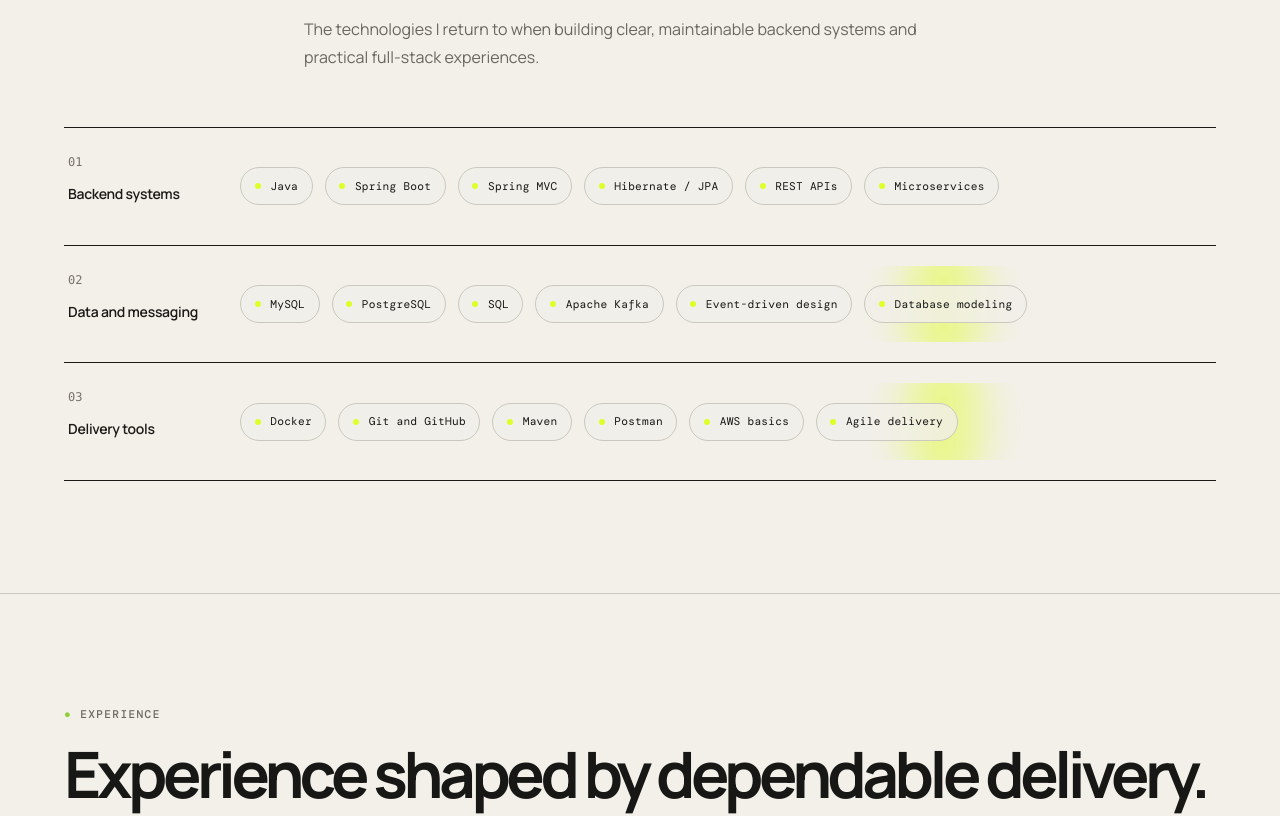
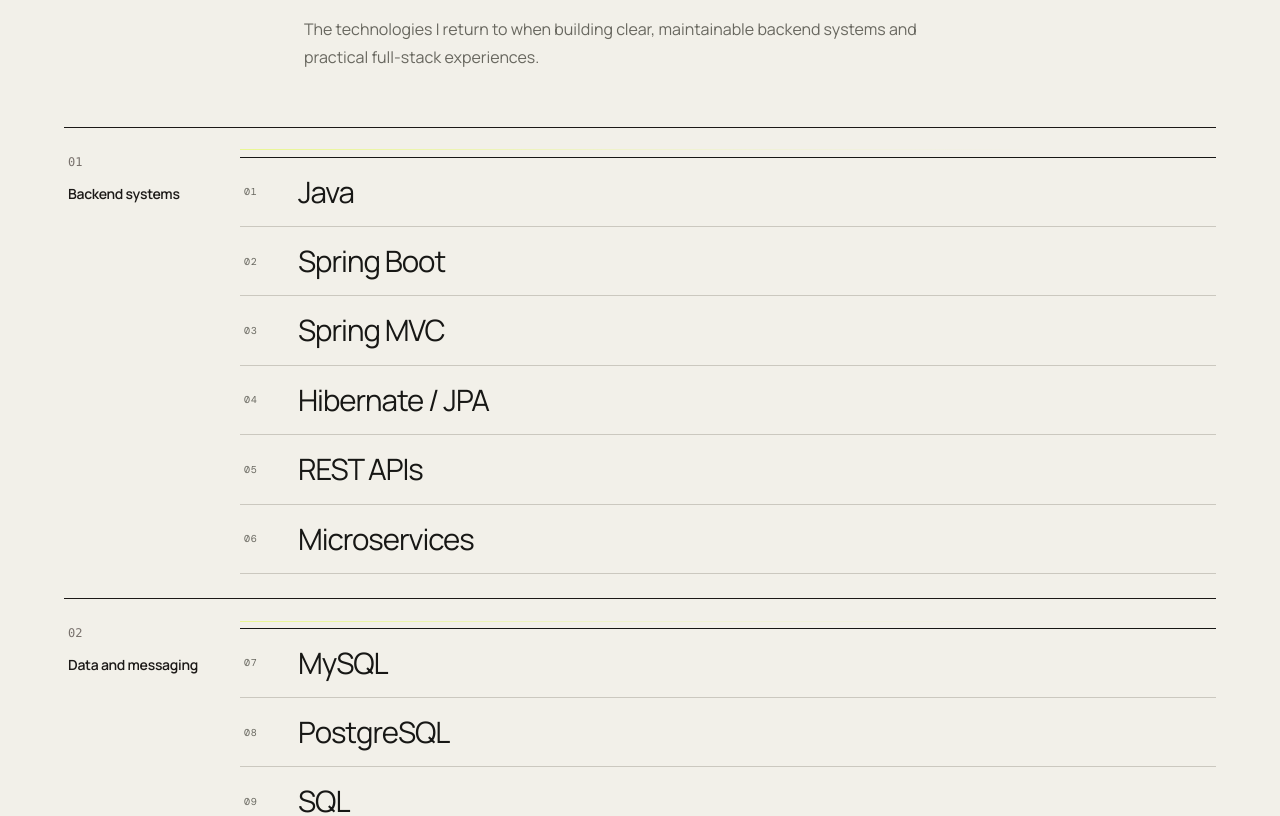
Before and after one commit to Laxmankale/laxmankale.github.io, a React (Vite) app: page / in a window 1280 px wide. Shown: the part 2000-2816 px from the top of the page. Built offline with nearby package versions, Linux system fonts and the light colour scheme; a web font is replaced by a local one.

Commit message:
Update skills section and improve styling

```diff
--- a/src/index.css
+++ b/src/index.css
@@ -437,68 +437,67 @@ body {
   overflow: hidden;
 }
 
-.skills-grid {
+.skills-list-wrap {
   position: relative;
-  display: flex;
-  flex-wrap: wrap;
-  align-content: center;
-  gap: 0.75rem;
-  min-height: 4.8rem;
   overflow: hidden;
   isolation: isolate;
-  padding: 0.25rem 0;
+  padding: 0.55rem 0 0.25rem;
 }
 
-.skills-spotlight {
+.skills-scanline {
   position: absolute;
-  inset: -25% auto -25% 0;
+  left: 0;
+  right: 0;
+  top: 0.1rem;
   z-index: 0;
-  width: 8rem;
-  border-radius: 999px;
-  background: linear-gradient(90deg, transparent, rgba(223, 255, 40, 0.55), transparent);
-  filter: blur(14px);
+  height: 1px;
+  transform-origin: left center;
+  background: linear-gradient(90deg, var(--accent), color-mix(in srgb, var(--accent) 32%, transparent), transparent 82%);
   pointer-events: none;
 }
 
-.skill-chip {
+.skill-cloud {
   position: relative;
   z-index: 1;
-  display: inline-flex;
-  align-items: center;
-  gap: 0.6rem;
-  border: 1px solid var(--line);
-  border-radius: 999px;
-  background: color-mix(in srgb, var(--paper) 82%, transparent);
-  padding: 0.6rem 0.85rem;
-  color: var(--ink);
-  font-family: 'DM Mono', monospace;
-  font-size: 0.7rem;
-  letter-spacing: 0.02em;
-  white-space: nowrap;
-  transition: border-color 180ms ease, background 180ms ease, color 180ms ease, box-shadow 180ms ease;
+  margin: 0;
+  padding: 0;
+  list-style: none;
+  border-top: 1px solid var(--ink);
 }
 
-.skill-chip:hover {
-  border-color: var(--accent);
-  background: var(--accent);
-  color: #171715;
-  box-shadow: 0 0.7rem 1.6rem rgba(223, 255, 40, 0.15);
+.skill-cloud-item {
+  display: flex;
+  align-items: center;
+  gap: 1.875rem;
+  border-bottom: 1px solid var(--line);
+  padding: 1.125rem 0.25rem;
+  color: var(--ink);
+  font-size: clamp(1.35rem, 2.3vw, 2.35rem);
+  letter-spacing: -0.035em;
+  line-height: 1.1;
+  transition: color 200ms ease, padding 200ms ease;
 }
 
-.skill-chip-dot {
-  height: 0.38rem;
-  width: 0.38rem;
-  border-radius: 999px;
-  background: var(--accent);
+.skill-cloud-item:hover {
+  padding-left: 1rem;
+  color: #5b6cff;
 }
 
-.skill-chip:hover .skill-chip-dot {
-  background: #171715;
+.skill-cloud-index {
+  min-width: 1.5rem;
+  color: var(--muted);
+  font-family: 'DM Mono', monospace;
+  font-size: 0.625rem;
+  letter-spacing: 0.08em;
 }
 
 @media (prefers-reduced-motion: reduce) {
-  .skills-spotlight {
+  .skills-scanline {
     display: none;
+  }
+
+  .skill-cloud-item {
+    transition: none;
   }
 }
 .experience-timeline {
--- a/src/pages/Skills.jsx
+++ b/src/pages/Skills.jsx
@@ -53,27 +53,37 @@ export default function Skills() {
                 {lane.label}
               </h3>
             </div>
-            <div className="skills-grid" aria-label={`${lane.label} skills`}>
+            <div className="skills-list-wrap">
               <motion.span
-                className="skills-spotlight"
+                className="skills-scanline"
                 aria-hidden="true"
-                animate={{ x: ["-120%", "500%"] }}
-                transition={{ delay: laneIndex * 0.7, duration: 5.2, ease: "easeInOut", repeat: Infinity, repeatDelay: 1.4 }}
+                initial={{ opacity: 0, scaleX: 0 }}
+                whileInView={{ opacity: [0, 1, 0.45], scaleX: 1 }}
+                viewport={{ once: true, amount: 0.45 }}
+                transition={{ delay: laneIndex * 0.12, duration: 0.8, ease: [0.22, 1, 0.36, 1] }}
               />
+              <ul className="skill-cloud" aria-label={`${lane.label} skills`}>
               {lane.items.map((skill, skillIndex) => (
-                <motion.span
+                <motion.li
                   key={skill}
-                  className="skill-chip"
-                  initial={{ opacity: 0, y: 12, scale: 0.94 }}
-                  whileInView={{ opacity: 1, y: 0, scale: 1 }}
-                  whileHover={{ y: -5, scale: 1.04 }}
-                  viewport={{ once: true }}
-                  transition={{ delay: laneIndex * 0.08 + skillIndex * 0.06, duration: 0.42, ease: [0.22, 1, 0.36, 1] }}
+                  className="skill-cloud-item"
+                  initial={{ opacity: 0, x: -18 }}
+                  whileInView={{ opacity: 1, x: 0 }}
+                  viewport={{ once: true, amount: 0.45 }}
+                  transition={{
+                    delay: laneIndex * 0.12 + 0.12 + skillIndex * 0.075,
+                    type: "spring",
+                    stiffness: 260,
+                    damping: 21,
+                  }}
                 >
-                  <span className="skill-chip-dot" />
+                  <span className="skill-cloud-index">
+                    {String(skillLanes.slice(0, laneIndex).reduce((count, group) => count + group.items.length, 0) + skillIndex + 1).padStart(2, "0")}
+                  </span>
                   {skill}
-                </motion.span>
+                </motion.li>
               ))}
+              </ul>
             </div>
           </motion.article>
         ))}
```
